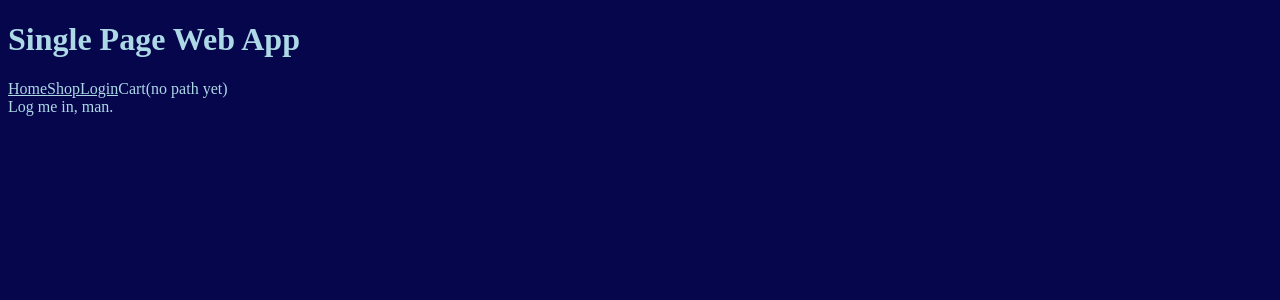
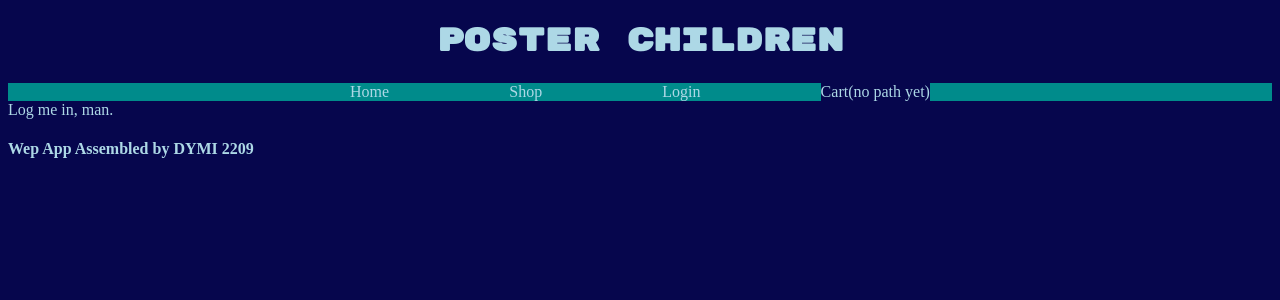
Before and after one commit to 2209-Poster-Children/PosterFront, a React (Create React App) app: page /login in a window 1280 px wide. Shown: the top 300 px of the page. Built offline with nearby package versions, Linux system fonts and the light colour scheme; a web font is replaced by a local one.

Commit message:
basic styling on general components

```diff
--- a/src/components/General/App.js
+++ b/src/components/General/App.js
@@ -8,11 +8,17 @@ const App = () => {
 
     return (
         <div>
-            <h1>Single Page Web App</h1>
+            <header>
+                <h1>Poster Children</h1>
+            </header>
 
             <Navbar />
 
             <Outlet context />
+
+            <footer>
+                <h4>Wep App Assembled by DYMI 2209</h4>
+            </footer>
         </div>
     )
 }
--- a/src/components/General/Home.js
+++ b/src/components/General/Home.js
@@ -7,7 +7,12 @@ const Home = () => {
     return (
         <div>
             <h1>Welcome to our site</h1>
+
+            {/* remove below when done testing */}
+            <p> -------------testing ErrorPage style below:-------------</p>
             <ErrorPage />
+            {/* remove above when done testing */}
+
         </div>
     )
 }
--- a/src/components/General/Navbar.js
+++ b/src/components/General/Navbar.js
@@ -3,7 +3,7 @@ import { Link} from 'react-router-dom';
 
 const Navbar = () => {
   return (
-    <div>
+    <div className="navbar-return">
       <nav>
 
         <Link to="/">Home</Link>
--- a/src/components/General/general.css
+++ b/src/components/General/general.css
@@ -1,6 +1,37 @@
 /* Styling for General Components */
 
+/* imports */
+@import url('https://fonts.googleapis.com/css2?family=Rubik+Mono+One&display=swap');
 @import url('https://fonts.googleapis.com/css2?family=Lato&family=Supermercado+One&display=swap');
+
+/* App */
+
+header h1 {
+  text-align: center;
+  font-family: 'Rubik Mono one';
+}
+
+/* Navbar */
+
+.navbar-return {
+  display: flex;
+  justify-content: center;
+  background-color: darkcyan;
+  /* border: 5px solid red; */
+}
+
+nav {
+  display: flex;
+  justify-content: space-around;
+  width: 700px;
+  background-color: darkcyan;
+  /* border: 3px solid lightblue; */
+}
+
+nav a {
+  text-decoration: none;
+  background-color: darkcyan;
+}
 
 /* ErrorPage */
 
```
